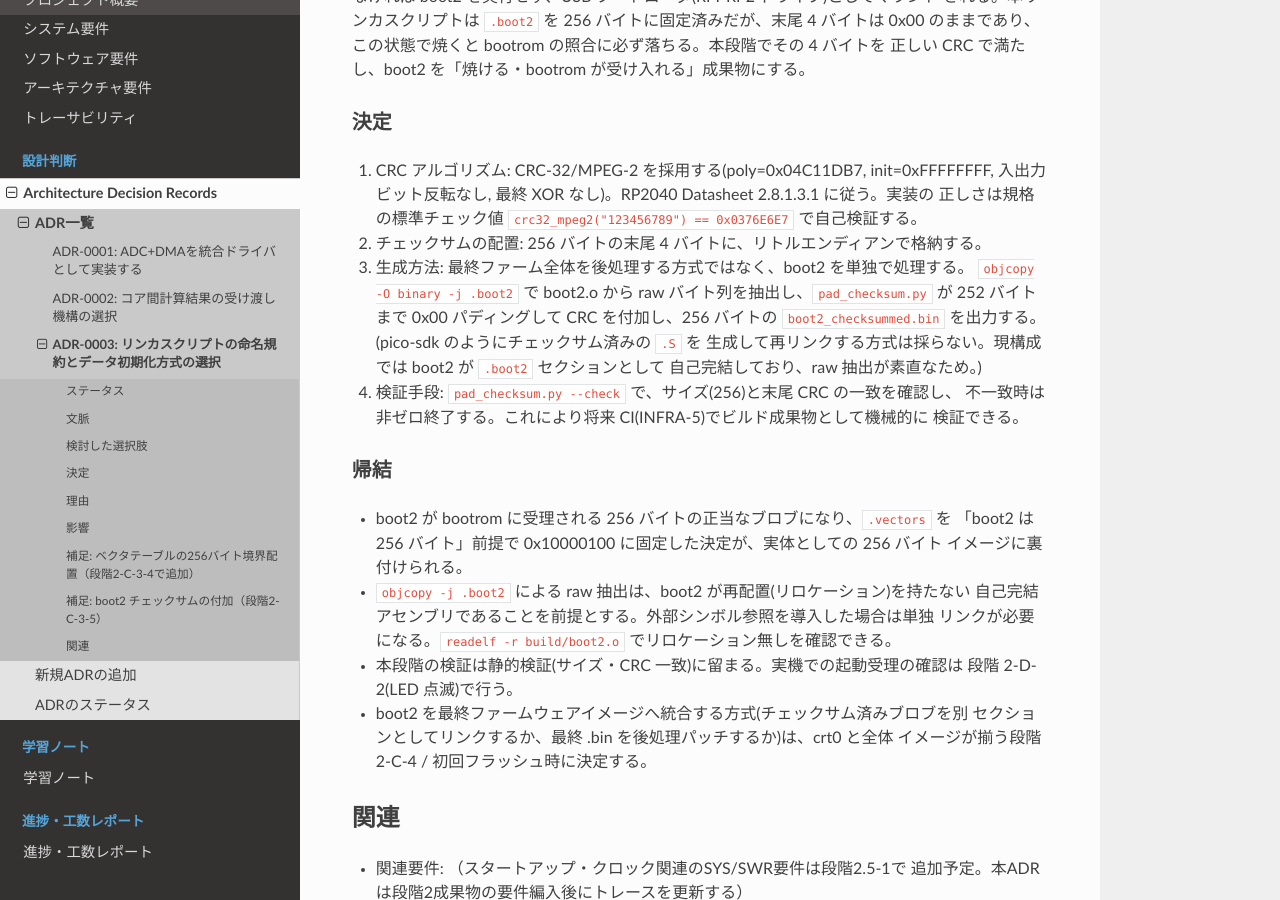
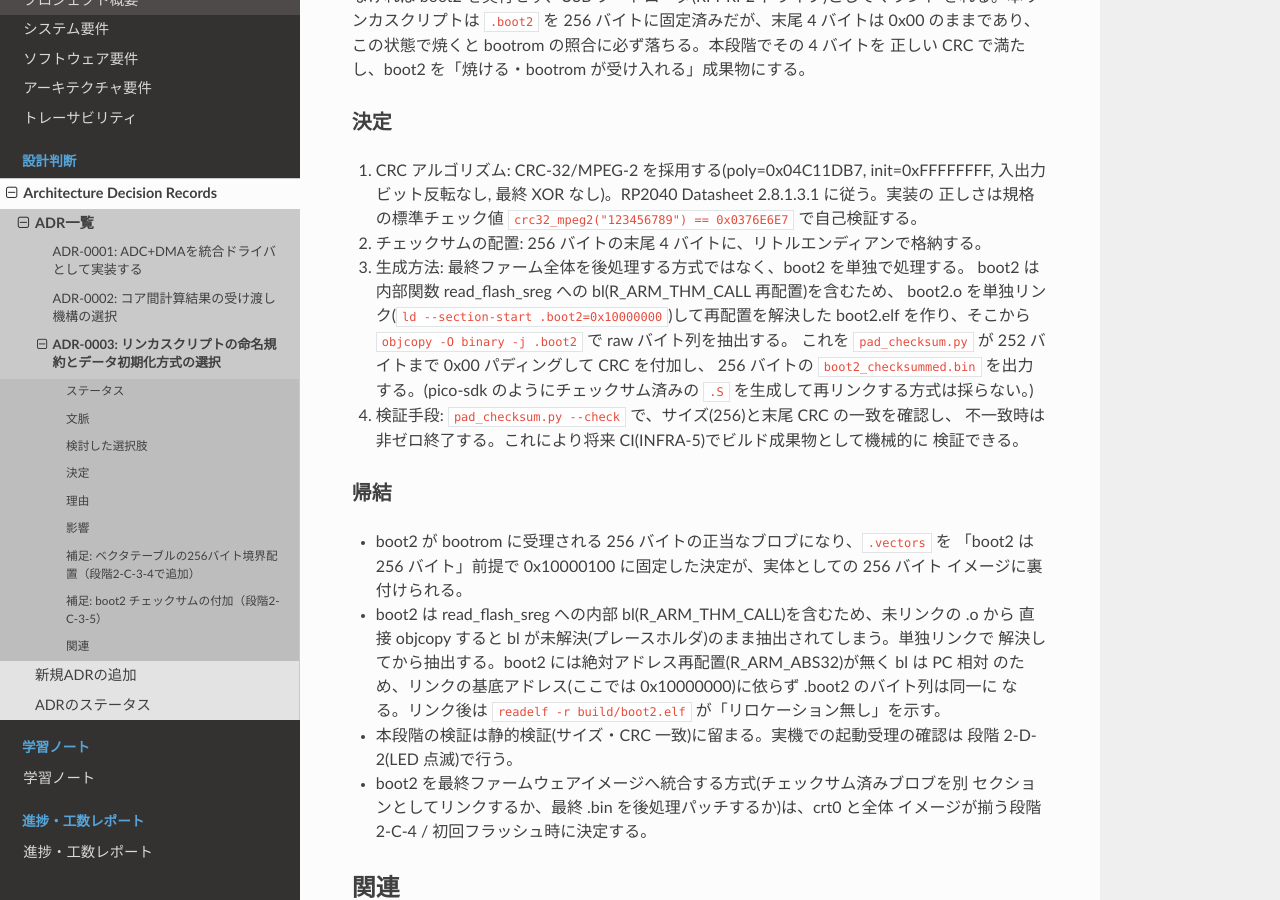
Before and after one commit to harukikiya/rp2040-temp-monitor, a Sphinx documentation site: the page built from docs/common/adr/0003-linker-script-conventions.md, in a window 1280 px wide and 900 px high, scrolled down 5731 px. Built offline with Sphinx 7.4.7 and the Read the Docs theme 3.1.0, drawn with Linux system fonts in a browser that asks for light colours.

Commit message:
[2-C-3-5] boot2 に CRC32 チェックサムを付加
boot2 を bootrom 受理可能な 256 バイトのブロブにするため、CRC-32/MPEG-2 を末尾 4
バイトに付加する pad_checksum.py と make ターゲット boot2-checksum を追加。boot2 は
内部関数 read_flash_sreg への bl を含むため、boot2.o を単独リンクして再配置を解決
してから .boot2 を抽出する。ADR-0003 に決定を追記。検証は静的(サイズ・CRC 一致)
のみで、実機での起動受理は段階 2-D-2 で確認する。

```diff
--- a/docs/common/adr/0003-linker-script-conventions.md
+++ b/docs/common/adr/0003-linker-script-conventions.md
@@ -234,11 +234,12 @@ CRC-32/MPEG-2 を、末尾 4 バイト(オフセット 252–255、リトルエ
 2. チェックサムの配置: 256 バイトの末尾 4 バイトに、リトルエンディアンで格納する。
 
 3. 生成方法: 最終ファーム全体を後処理する方式ではなく、boot2 を単独で処理する。
-   `objcopy -O binary -j .boot2` で boot2.o から raw バイト列を抽出し、`pad_checksum.py`
-   が 252 バイトまで 0x00 パディングして CRC を付加し、256 バイトの
-   `boot2_checksummed.bin` を出力する。(pico-sdk のようにチェックサム済みの `.S` を
-   生成して再リンクする方式は採らない。現構成では boot2 が `.boot2` セクションとして
-   自己完結しており、raw 抽出が素直なため。)
+   boot2 は内部関数 read_flash_sreg への bl(R_ARM_THM_CALL 再配置)を含むため、
+   boot2.o を単独リンク(`ld --section-start .boot2=0x10000000`)して再配置を解決した
+   boot2.elf を作り、そこから `objcopy -O binary -j .boot2` で raw バイト列を抽出する。
+   これを `pad_checksum.py` が 252 バイトまで 0x00 パディングして CRC を付加し、
+   256 バイトの `boot2_checksummed.bin` を出力する。(pico-sdk のようにチェックサム済みの
+   `.S` を生成して再リンクする方式は採らない。)
 
 4. 検証手段: `pad_checksum.py --check` で、サイズ(256)と末尾 CRC の一致を確認し、
    不一致時は非ゼロ終了する。これにより将来 CI(INFRA-5)でビルド成果物として機械的に
@@ -249,9 +250,11 @@ CRC-32/MPEG-2 を、末尾 4 バイト(オフセット 252–255、リトルエ
 - boot2 が bootrom に受理される 256 バイトの正当なブロブになり、`.vectors` を
   「boot2 は 256 バイト」前提で 0x10000100 に固定した決定が、実体としての 256 バイト
   イメージに裏付けられる。
-- `objcopy -j .boot2` による raw 抽出は、boot2 が再配置(リロケーション)を持たない
-  自己完結アセンブリであることを前提とする。外部シンボル参照を導入した場合は単独
-  リンクが必要になる。`readelf -r build/boot2.o` でリロケーション無しを確認できる。
+- boot2 は read_flash_sreg への内部 bl(R_ARM_THM_CALL)を含むため、未リンクの .o から
+  直接 objcopy すると bl が未解決(プレースホルダ)のまま抽出されてしまう。単独リンクで
+  解決してから抽出する。boot2 には絶対アドレス再配置(R_ARM_ABS32)が無く bl は PC 相対
+  のため、リンクの基底アドレス(ここでは 0x10000000)に依らず .boot2 のバイト列は同一に
+  なる。リンク後は `readelf -r build/boot2.elf` が「リロケーション無し」を示す。
 - 本段階の検証は静的検証(サイズ・CRC 一致)に留まる。実機での起動受理の確認は
   段階 2-D-2(LED 点滅)で行う。
 - boot2 を最終ファームウェアイメージへ統合する方式(チェックサム済みブロブを別
```
Also changed, not shown: 1 other file.
